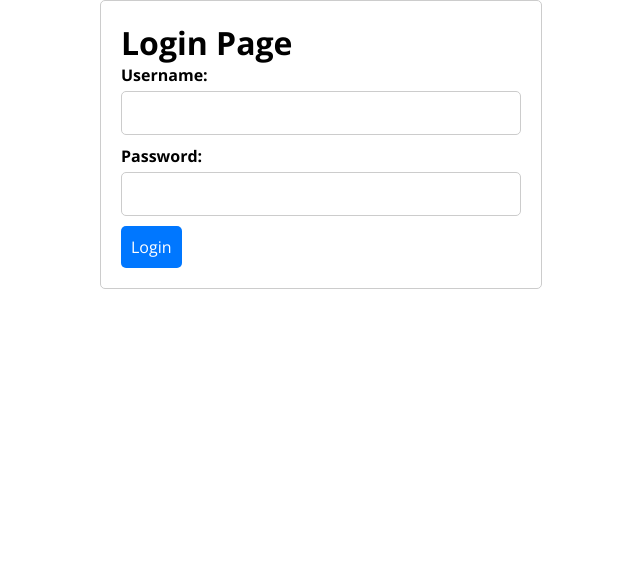
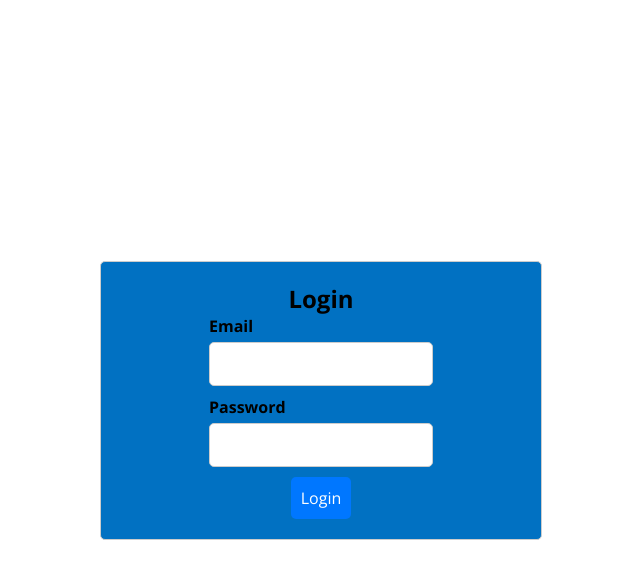
Before and after one commit to Jojaah12/booking-clone, a React (Create React App) app: page /login in a window 1280 px wide. Shown: the top 578 px of the page, without its empty margins (319-959 px from the left). Built offline with nearby package versions, Linux system fonts and the light colour scheme.

Commit message:
added a basic styling to login page

```diff
--- a/src/pages/login/LoginPage.jsx
+++ b/src/pages/login/LoginPage.jsx
@@ -1,44 +1,45 @@
 import React, { useState } from 'react';
-import './loginPage.css'; // import your CSS file
+import './loginPage.css';
 
 function LoginPage() {
-  const [loginInfo, setLoginInfo] = useState({
-    username: '',
-    password: '',
-  });
+  const [email, setEmail] = useState('');
+  const [password, setPassword] = useState('');
+  const [error, setError] = useState('');
 
-  const handleLogin = (e) => {
+  const handleSubmit = (e) => {
     e.preventDefault();
-    console.log('Logging in with:', loginInfo);
-    // TODO: Implement the actual login logic here
+    // Add your login logic here
   };
 
   return (
-    <div className="form-container">
-      <h1>Login Page</h1>
-      <form onSubmit={handleLogin}>
+    <div className="container">
+      <form className="form-container" onSubmit={handleSubmit}>
+        <h2>Login</h2>
         <div className="form-group">
-          <label className="form-label">Username:</label>
+          <label htmlFor="email" className="form-label">
+            Email
+          </label>
           <input
-            type="text"
-            value={loginInfo.username}
-            onChange={(e) =>
-              setLoginInfo({ ...loginInfo, username: e.target.value })
-            }
+            type="email"
+            id="email"
             className="form-input"
+            value={email}
+            onChange={(e) => setEmail(e.target.value)}
           />
         </div>
         <div className="form-group">
-          <label className="form-label">Password:</label>
+          <label htmlFor="password" className="form-label">
+            Password
+          </label>
           <input
             type="password"
-            value={loginInfo.password}
-            onChange={(e) =>
-              setLoginInfo({ ...loginInfo, password: e.target.value })
-            }
+            id="password"
             className="form-input"
+            value={password}
+            onChange={(e) => setPassword(e.target.value)}
           />
         </div>
+        {error && <p className="error-message">{error}</p>}
         <button type="submit" className="form-submit">
           Login
         </button>
--- a/src/pages/login/loginPage.css
+++ b/src/pages/login/loginPage.css
@@ -1,9 +1,20 @@
+.container {
+  display: flex;
+  justify-content: center;
+  align-items: center;
+  height: 100vh;
+}
+
 .form-container {
-  margin: 0 auto;
-  max-width: 400px;
-  padding: 20px;
+  display: flex;
+  flex-direction: column;
+  align-items: center;
+  justify-content: center;
   border: 1px solid #ccc;
   border-radius: 5px;
+  background-color: #0171c2;
+  padding: 20px;
+  width: 400px;
 }
 
 .form-group {
```
